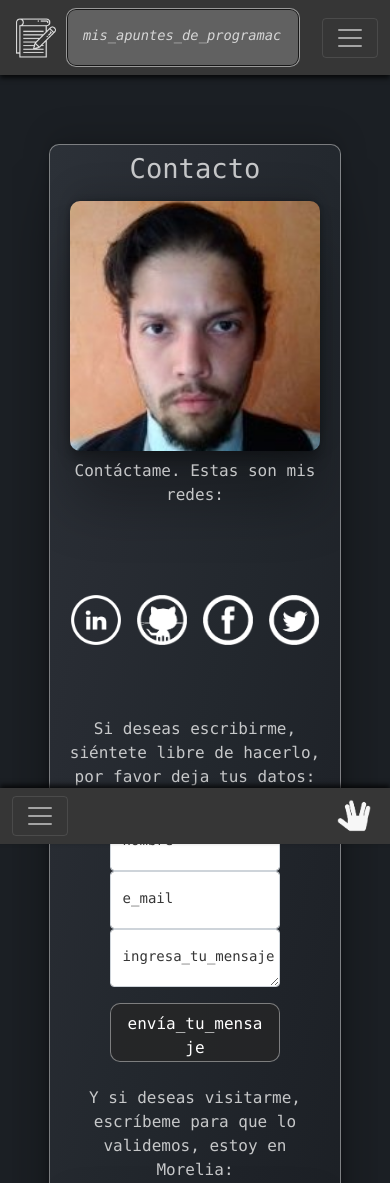
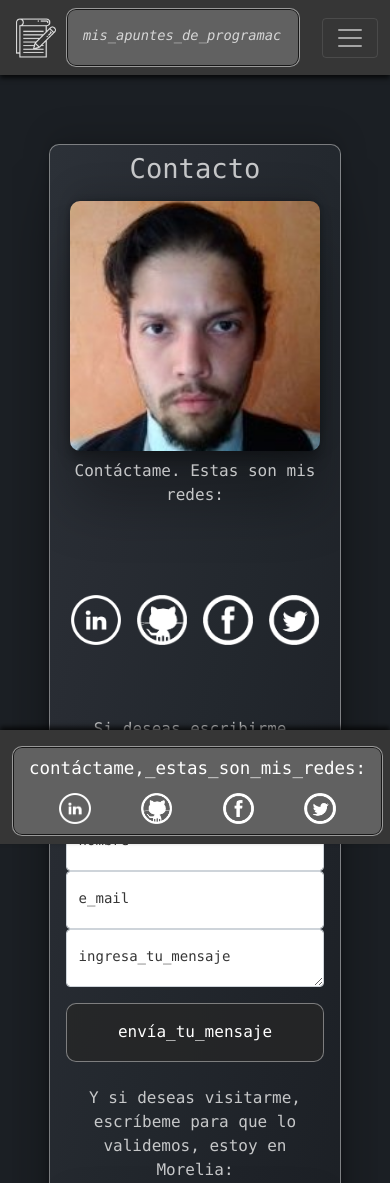
Before and after one commit to Thayrov/PF-ThayrovGarcia, a website: page pages/contacto.html in a window 390 px wide. Shown: the top 1183 px of the page. Drawn offline with nearby package versions, Linux system fonts and the light colour scheme.

Commit message:
Se modifica vista móvil del footer en todas las páginas para que no se oculte; se modifica ancho de formulario en contacto.html

```diff
--- a/pages/contacto.html
+++ b/pages/contacto.html
@@ -76,7 +76,7 @@
             </div>
             <div class="col-lg-5 col-12">
                 <p class="contacto__contenido__info__p">Si deseas escribirme, siéntete libre de hacerlo, por favor deja tus datos:</p>
-                <form class="px-5" action="https://formsubmit.co/thayrovg@gmail.com" method="POST">
+                <form class="px-1" action="https://formsubmit.co/thayrovg@gmail.com" method="POST">
                     <div class="form-floating">
                         <input name="Nombre" type="text" class="form-control" id="form_nombre" placeholder="Nombre" required="required" oninvalid="this.setCustomValidity('Ingresa tu nombre o un seudónimo')"
                         oninput="this.setCustomValidity('')">
@@ -111,13 +111,10 @@
     <footer>
         <nav class="navbar navbar-expand-md navbar-dark fixed-bottom pie">
             <div class="container-fluid">
-                <button class="navbar-toggler" type="button" data-bs-toggle="collapse" data-bs-target="#navbarCollapseFooter" aria-controls="navbarCollapse" aria-expanded="false" aria-label="Toggle navigation">
-                    <span class="navbar-toggler-icon"></span>
-                </button>
                 <img class="pie__logo mx-1" src="../images/spock_icon.png" alt="Spock te saluda">
-                <div class="collapse navbar-collapse pie__info" id="navbarCollapseFooter">
+                <div class="navbar-collapse pie__info">
                     <a class="navbar-brand pie__info__disclaimer pb-2 px-3" href="./contacto.html"><code>proyecto_académico_sin_fines_de_lucro,_para_aclaraciones_contáctame_por_mis_redes:</code></a>
-                    <a class="navbar-brand pie__info__disclaimer_sm pb-2 px-3" href="./contacto.html"><code>contáctame,_estas_son_mis_redes:</code></a>
+                    <a class="navbar-brand pie__info__disclaimer_sm pb-2 px-3 me-auto ms-auto" href="./contacto.html"><code>contáctame,_estas_son_mis_redes:</code></a>
                     <ul class="navbar-nav me-auto mb-2 mb-md-0 ms-auto pie__links">
                         <li class="nav-item mx-1">
                             <a href="https://www.linkedin.com/in/thayrov-garc%C3%ADa-tovar-01a18757/" target="_blank"><img class="pie__links_img" src="../images/linkedin_icon.png" alt="Logo de LinkedIn"></a>
--- a/scss/layout/_footer.scss
+++ b/scss/layout/_footer.scss
@@ -8,7 +8,6 @@
     .pie__info{
         background-color: $header-sec-b-color;
         @include borde ();
-
         box-shadow: $sombreado-titulo;
         .pie__info__disclaimer{
             width: map-get($widths,pie-info-disclaimer);
@@ -34,6 +33,9 @@
 /*Media Queries*/
 @media screen and (max-width:768px){
     .pie{
+        .pie__logo{
+            display: none;
+        }
         .pie__info{
             margin-top: map-get($margins,top-8);
             .pie__info__disclaimer{
--- a/scss/utilities/_mixins.scss
+++ b/scss/utilities/_mixins.scss
@@ -1,4 +1,4 @@
-@mixin body ($bgc:$background-color,$pt:map-get($paddings,top-6r),$pb:map-get($paddings,bottom-6r)) {
+@mixin body ($bgc:$background-color,$pt:map-get($paddings,top-6r),$pb:map-get($paddings,bottom-10r)) {
     background-color: $bgc;
     padding-top: $pt;
     padding-bottom: $pb;
--- a/scss/utilities/_variables.scss
+++ b/scss/utilities/_variables.scss
@@ -70,6 +70,7 @@ $paddings:(
     p-2vw: 2vw,
     p-6vw: 6vw,
     bottom-6r: 6rem,
+    bottom-10r: 10rem,
     bottom-3: 3px,
     top-6r: 6rem,
 );
```
Also changed, not shown: index.html (+2 -9 lines), pages/apuntes.html (+2 -5 lines), pages/error404.html (+2 -5 lines), pages/gracias.html (+2 -5 lines), pages/quiensoy.html (+2 -5 lines), pages/reflexiones.html (+2 -5 lines), pages/toolkit.html (+2 -5 lines), css/styles.css.
